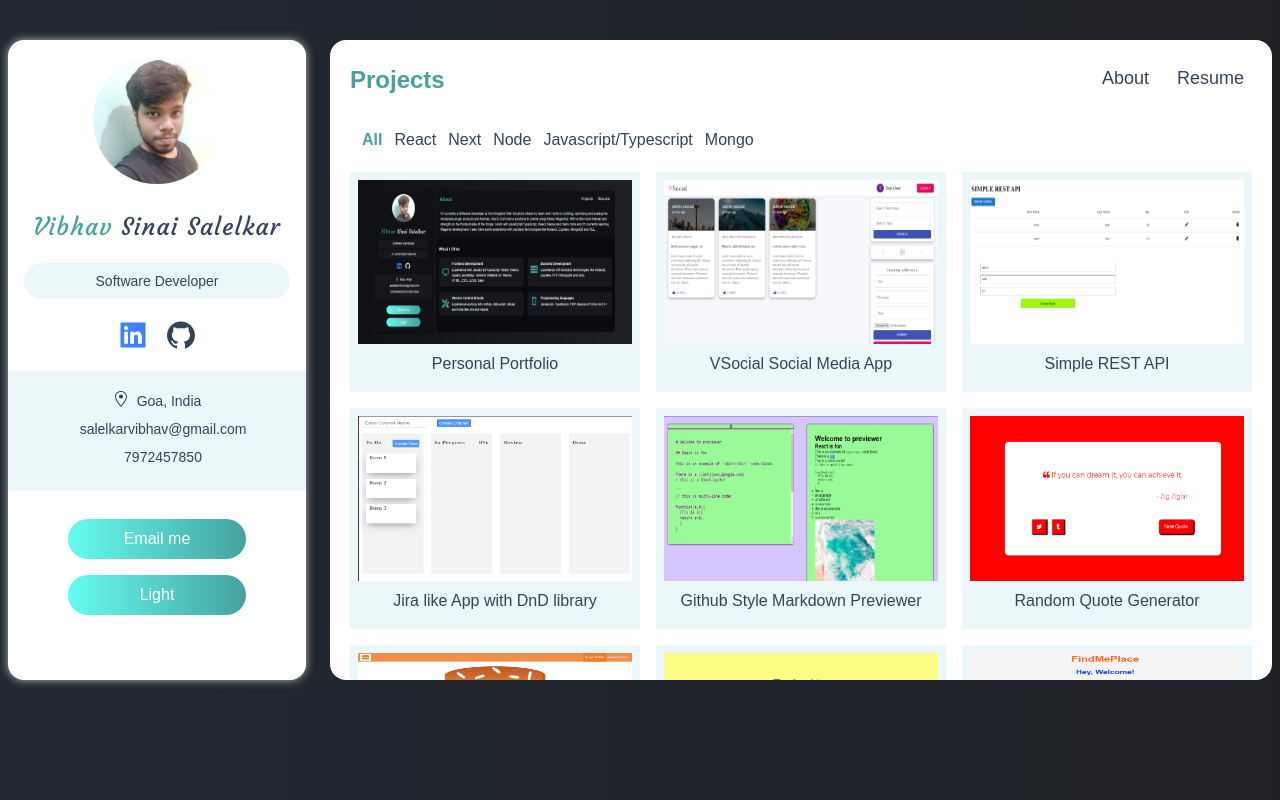
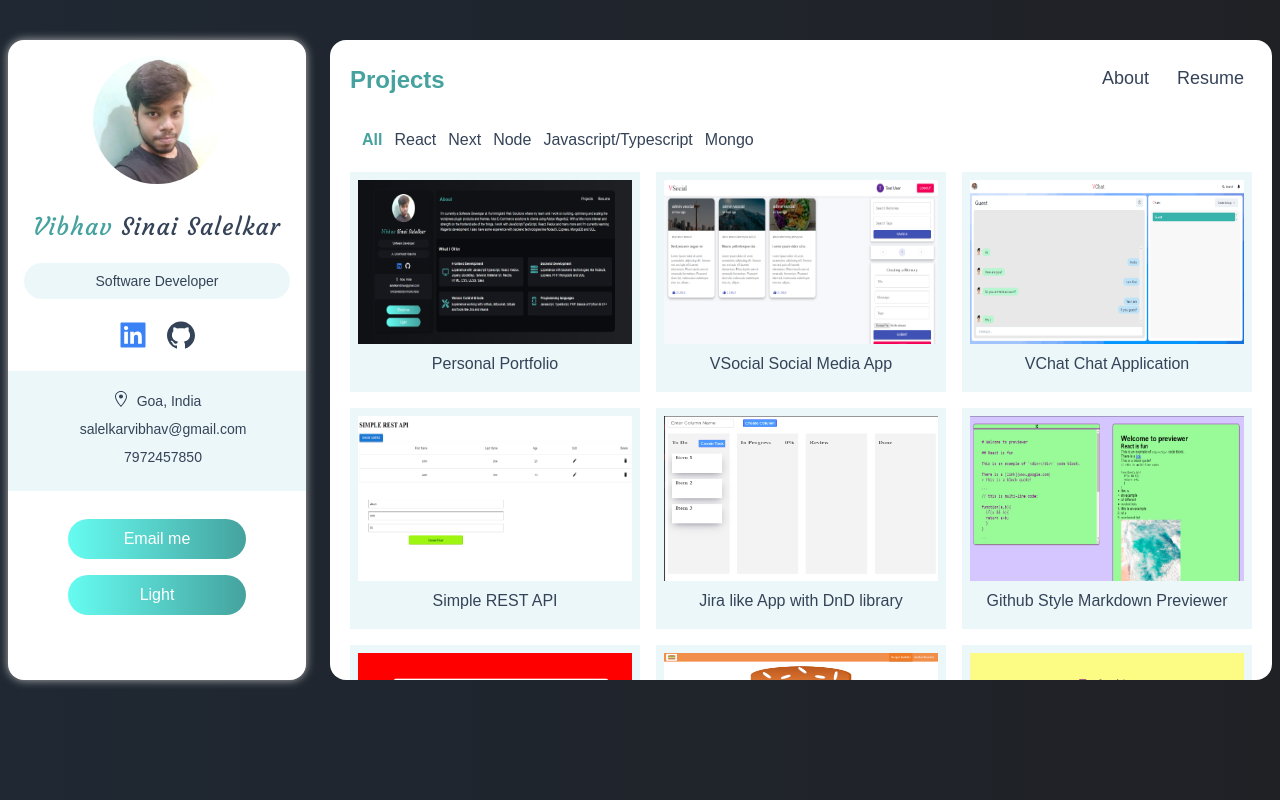
Before and after one commit to Vibhav-Salelkar/personal-portfolio, a Next.js app: page /projects in a window 1280 px wide. Built offline with nearby package versions, Linux system fonts and the light colour scheme.

Commit message:
added link to hosted project - chat app

```diff
--- a/data.ts
+++ b/data.ts
@@ -86,6 +86,16 @@ export const projects: IProject[] = [
     github: "https://github.com/Vibhav-Salelkar/vsocial",
     category: ['react','node','mongo','javascript/typescript'],
     tech: ['MongoDB','Express','React','NodeJs'],
+  },
+  {
+    id: 13,
+    name: "VChat Chat Application",
+    desc: "VChat is simple chat application developed to understand use cases of socket.io and MERN stack with features like groups, personal chats etc.",
+    img: "vchat.png",
+    source: "https://vchats.netlify.app/",
+    github: "https://github.com/Vibhav-Salelkar/vchat-frontend",
+    category: ["javascript/typescript"],
+    tech: ['MongoDB','Express','React','NodeJs', 'Socket.IO'],
   },
   {
     id: 3,
```
Also changed, not shown: public/media/vchat.png (added).
